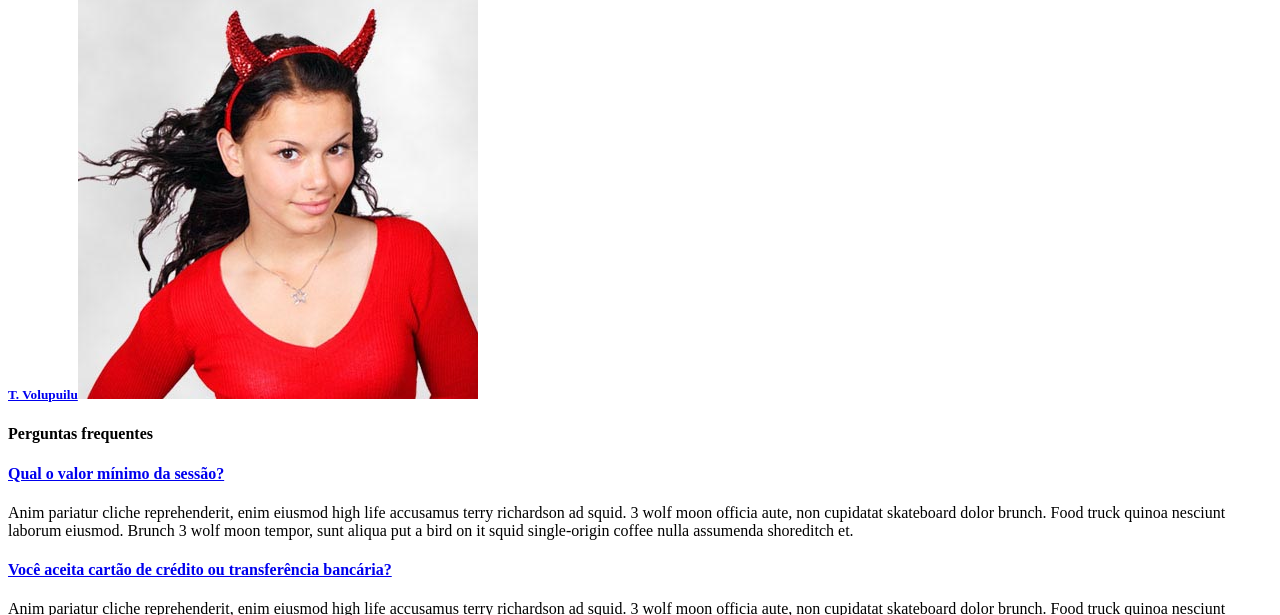
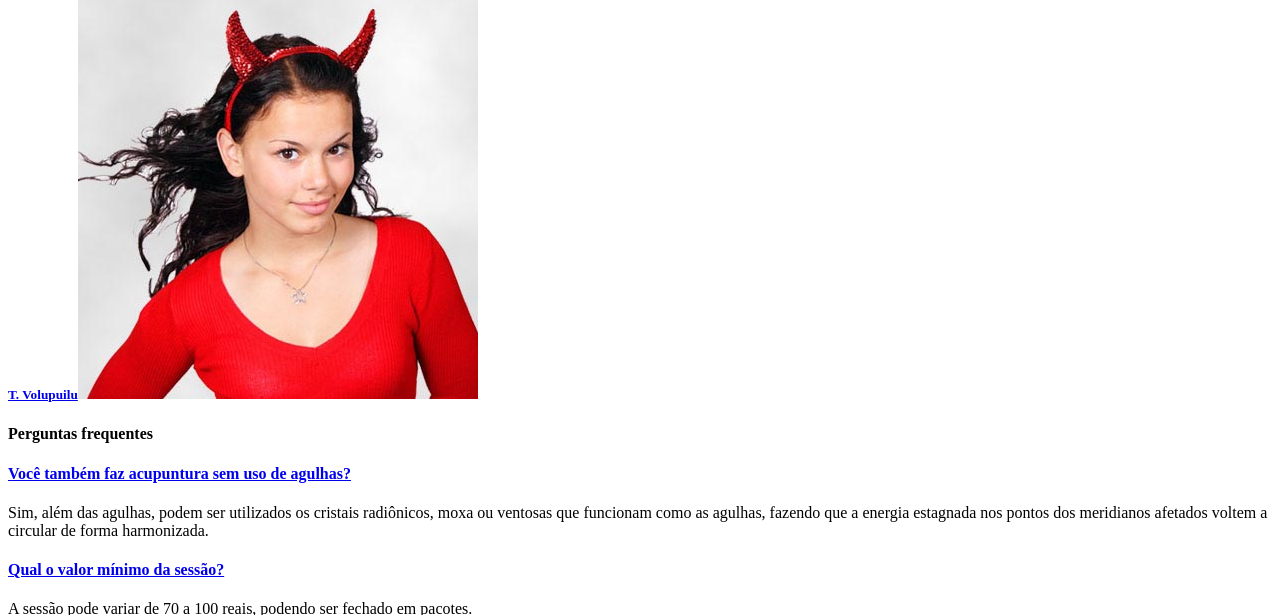
Before and after one commit to calcio/keylla, a Yii app: template frontend/views/site/index.php in a window 1280 px wide; the page is wider, and only the part inside the window is pictured. Shown: the part 5885-6500 px from the top of that part. Run offline with PHP 8.4 and a stand-in for Yii, Linux system fonts and the light colour scheme; the template is opened without the code that fills it, so the values that code supplies are empty; some libraries are stand-ins or nearby versions.

Commit message:
Change TreatmentsController to TreatmentController and their views; Change apointment page layout; Add real content in _faq.php; Change layout and add real content in treatment page.

```diff
--- a/frontend/controllers/TreatmentsController.php
+++ b/frontend/controllers/TreatmentController.php
@@ -2,7 +2,7 @@
 
 namespace frontend\controllers;
 
-class TreatmentsController extends \yii\web\Controller
+class TreatmentController extends \yii\web\Controller
 {
     public function actionIndex()
     {
--- a/frontend/views/layouts/main.php
+++ b/frontend/views/layouts/main.php
@@ -66,7 +66,7 @@ FrontAsset::register($this);
                             <!-- Main menu -->
                             <li><?= Html::a('Home', ['site/index']) ?></li>
                             <!-- <li><a href="#">Marcaçao de consulta</a></li> -->
-                            <li><?= Html::a('Tratamentos', ['treatments/index']) ?>
+                            <li><?= Html::a('Tratamentos', ['treatment/index']) ?>
                             <li><?= Html::a('Sobre', ['site/about']) ?></li>
                             <li><?= Html::a('Contato', ['site/contact']) ?></li>
                         </ul>
--- a/frontend/views/site/_faq.php
+++ b/frontend/views/site/_faq.php
@@ -4,62 +4,85 @@
         <h4>Perguntas frequentes</h4>
         <!-- Accordion starts -->
         <div class="panel-group accordion-alt3" id="accordion-alt3">
-         <!-- Panel. Use "panel-XXX" class for different colors. Replace "XXX" with color. -->
           <div class="panel">
             <!-- Panel heading -->
              <div class="panel-heading">
                 <h4 class="panel-title">
-                  <a data-toggle="collapse" data-parent="#accordion-alt3" href="#collapseOne-alt3">
+                  <a data-toggle="collapse" data-parent="#accordion-alt3" href="#collapse1-alt3">
+                    <i class="fa fa-angle-right"></i> Você também faz acupuntura sem uso de agulhas?
+                  </a>
+                </h4>
+             </div>
+             <div id="collapse1-alt3" class="panel-collapse collapse">
+                <!-- Panel body -->
+                <div class="panel-body">
+                  Sim, além das agulhas, podem ser utilizados os cristais radiônicos, moxa ou ventosas que funcionam como as agulhas,
+                  fazendo que a  energia estagnada nos pontos dos meridianos afetados voltem a circular de forma harmonizada.
+                </div>
+             </div>
+          </div>
+          <div class="panel">
+            <!-- Panel heading -->
+             <div class="panel-heading">
+                <h4 class="panel-title">
+                  <a data-toggle="collapse" data-parent="#accordion-alt3" href="#collapse2-alt3">
                     <i class="fa fa-angle-right"></i> Qual o valor mínimo da sessão?
                   </a>
                 </h4>
              </div>
-             <div id="collapseOne-alt3" class="panel-collapse collapse">
+             <div id="collapse2-alt3" class="panel-collapse collapse">
                 <!-- Panel body -->
                 <div class="panel-body">
-                  Anim pariatur cliche reprehenderit, enim eiusmod high life accusamus terry richardson ad squid. 3 wolf moon officia aute, non cupidatat skateboard dolor brunch. Food truck quinoa nesciunt laborum eiusmod. Brunch 3 wolf moon tempor, sunt aliqua put a bird on it squid single-origin coffee nulla assumenda shoreditch et.
+                    A sessão pode variar de 70 a 100 reais, podendo ser fechado em pacotes.
+                    <p>O valor por sessão avulsa: R$ 100,00</p>
+
+                    <p>Pacote de 5 sessões: R$ 400,00</p>
+
+                    <p>Pacote de 10 sessões: R$ 700,00</p>
                 </div>
              </div>
           </div>
           <div class="panel">
              <div class="panel-heading">
                 <h4 class="panel-title">
-                  <a data-toggle="collapse" data-parent="#accordion-alt3" href="#collapseTwo-alt3">
+                  <a data-toggle="collapse" data-parent="#accordion-alt3" href="#collapse3-alt3">
                     <i class="fa fa-angle-right"></i> Você aceita cartão de crédito ou transferência bancária?
                   </a>
                 </h4>
              </div>
-             <div id="collapseTwo-alt3" class="panel-collapse collapse">
+             <div id="collapse3-alt3" class="panel-collapse collapse">
                 <div class="panel-body">
-                  Anim pariatur cliche reprehenderit, enim eiusmod high life accusamus terry richardson ad squid. 3 wolf moon officia aute, non cupidatat skateboard dolor brunch. Food truck quinoa nesciunt laborum eiusmod. Brunch 3 wolf moon tempor, sunt aliqua put a bird on it squid single-origin coffee nulla assumenda shoreditch et.
+                    Sim, a forma de pagamento pode ser em dinheiro, débito ou crédito e transferência bancária.
                 </div>
              </div>
           </div>
           <div class="panel">
              <div class="panel-heading">
                 <h4 class="panel-title">
-                  <a data-toggle="collapse" data-parent="#accordion-alt3" href="#collapseThree-alt3">
+                  <a data-toggle="collapse" data-parent="#accordion-alt3" href="#collapse4-alt3">
                     <i class="fa fa-angle-right"></i> Você trata todos os tipos de doenças?
                   </a>
                 </h4>
              </div>
-             <div id="collapseThree-alt3" class="panel-collapse collapse">
+             <div id="collapse4-alt3" class="panel-collapse collapse">
                 <div class="panel-body">
-                  Anim pariatur cliche reprehenderit, enim eiusmod high life accusamus terry richardson ad squid. 3 wolf moon officia aute, non cupidatat skateboard dolor brunch. Food truck quinoa nesciunt laborum eiusmod. Brunch 3 wolf moon tempor, sunt aliqua put a bird on it squid single-origin coffee nulla assumenda shoreditch et.
+                    Sim, As terapias orientais permite tratar e prevenir todas as patologias que desarmonizam o corpo.
                 </div>
              </div>
           </div>
           <div class="panel">
              <div class="panel-heading">
                 <h4 class="panel-title">
-                  <a data-toggle="collapse" data-parent="#accordion-alt3" href="#collapseThree-alt3">
+                  <a data-toggle="collapse" data-parent="#accordion-alt3" href="#collapse5-alt3">
                     <i class="fa fa-angle-right"></i> Você trata problemas emocionais?
                   </a>
                 </h4>
              </div>
-             <div id="collapseThree-alt3" class="panel-collapse collapse">
+             <div id="collapse5-alt3" class="panel-collapse collapse">
                 <div class="panel-body">
-                  Anim pariatur cliche reprehenderit, enim eiusmod high life accusamus terry richardson ad squid. 3 wolf moon officia aute, non cupidatat skateboard dolor brunch. Food truck quinoa nesciunt laborum eiusmod. Brunch 3 wolf moon tempor, sunt aliqua put a bird on it squid single-origin coffee nulla assumenda shoreditch et.
+                    Sim, segundo a medicina chinesa todas doençãs fisicas tem sua origem nas doenças emocionais,
+                    logo as terapias orientais também tratam as patologias emocionais
+                    (depressão, pânico, ansiedade, compulsões, vícios, entre outros) com resultados positivos.
                 </div>
              </div>
           </div>
--- a/frontend/views/site/_setup_appointment.php
+++ b/frontend/views/site/_setup_appointment.php
@@ -5,7 +5,7 @@ use yii\helpers\Html;
         <!-- Make appointment -->
         <div class="well well1-lg">
             <h4>Marque uma consulta</h4>
-            <p>Você pode marcar uma consulta de 3 maneiras diferentes. Por telefône, e-mail ou pelo nosso formulario de contato. <br /><p>
+            <p>Você pode marcar uma consulta por telefône ou e-mail. <br /><br /><p>
             <p><i class="fa fa-phone circle-2 white bg-red"></i>&nbsp; <?= Html::encode(Yii::$app->params['personalCelphone']) ?></p>
             <p><i class="fa fa-envelope circle-2 white bg-green"></i>&nbsp; <?= Html::encode(Yii::$app->params['personalEmail']) ?></p>
 
```
Also changed, not shown: frontend/views/treatment/index.php (added, +137 -0 lines), frontend/views/treatments/index.php (deleted, +0 -25 lines).
